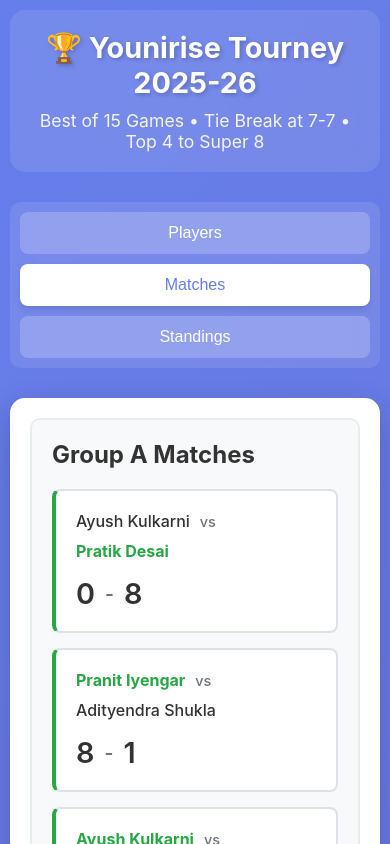
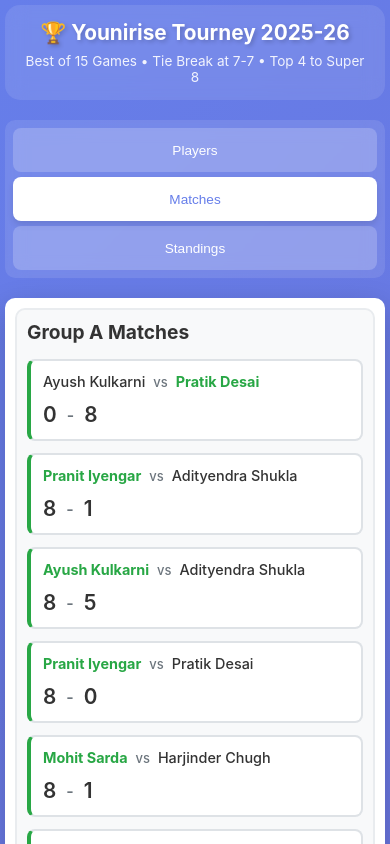
Before and after one commit to pratikv/younirise-tourney, a React (Vite) app: page / in a window 390 px wide. Both pictures are taken after a click on the button "Matches". Shown: the top 844 px of the page. Built offline with nearby package versions, Linux system fonts and the light colour scheme.

Commit message:
made the stylings accurate

```diff
--- a/src/App.css
+++ b/src/App.css
@@ -12,6 +12,10 @@ body {
   -moz-osx-font-smoothing: grayscale;
   background: linear-gradient(135deg, #667eea 0%, #764ba2 100%);
   min-height: 100vh;
+  /* Prevent horizontal scroll on mobile */
+  overflow-x: hidden;
+  /* Better touch scrolling on iOS */
+  -webkit-overflow-scrolling: touch;
 }
 
 .app {
@@ -82,6 +86,9 @@ body {
   font-size: 1em;
   font-weight: 500;
   transition: all 0.3s ease;
+  /* Better touch targets on mobile */
+  min-height: 44px;
+  touch-action: manipulation;
 }
 
 .tab-nav button:hover {
@@ -108,19 +115,66 @@ body {
     padding: 10px;
   }
 
+  .app-header {
+    padding: 15px;
+    margin-bottom: 20px;
+  }
+
   .app-header h1 {
-    font-size: 1.8em;
+    font-size: 1.5em;
+    margin-bottom: 8px;
+  }
+
+  .app-header p {
+    font-size: 0.9em;
   }
 
   .app-content {
-    padding: 20px;
+    padding: 15px;
+    border-radius: 10px;
+    min-height: auto;
   }
 
   .tab-nav {
-    flex-direction: column;
+    flex-direction: row;
+    flex-wrap: wrap;
+    gap: 8px;
+    padding: 8px;
+    margin-bottom: 20px;
   }
 
   .tab-nav button {
-    width: 100%;
+    flex: 1;
+    min-width: calc(50% - 4px);
+    padding: 10px 12px;
+    font-size: 0.9em;
   }
 }
+
+@media (max-width: 480px) {
+  .app {
+    padding: 5px;
+  }
+
+  .app-header h1 {
+    font-size: 1.3em;
+  }
+
+  .app-header p {
+    font-size: 0.85em;
+  }
+
+  .app-content {
+    padding: 10px;
+  }
+
+  .tab-nav {
+    gap: 5px;
+  }
+
+  .tab-nav button {
+    min-width: 100%;
+    padding: 12px;
+    font-size: 0.85em;
+  }
+}
--- a/src/components/DataManagement.css
+++ b/src/components/DataManagement.css
@@ -146,11 +146,66 @@
 }
 
 @media (max-width: 768px) {
+  .data-management {
+    gap: 20px;
+  }
+
+  .data-management h2 {
+    font-size: 1.3em;
+  }
+
+  .description {
+    font-size: 0.95em;
+  }
+
   .data-actions {
     grid-template-columns: 1fr;
+    gap: 20px;
   }
 
   .action-group {
     padding: 20px;
   }
+
+  .action-group h3 {
+    font-size: 1.1em;
+  }
+
+  .action-description {
+    font-size: 0.9em;
+  }
+
+  .export-btn,
+  .import-btn {
+    padding: 14px 24px;
+    font-size: 1em;
+  }
+
+  .info-section {
+    padding: 15px;
+  }
+
+  .info-section h3 {
+    font-size: 1.1em;
+  }
+
+  .info-section ul {
+    font-size: 0.9em;
+  }
 }
+
+@media (max-width: 480px) {
+  .data-management h2 {
+    font-size: 1.2em;
+  }
+
+  .action-group {
+    padding: 15px;
+  }
+
+  .export-btn,
+  .import-btn {
+    padding: 12px 20px;
+    font-size: 0.95em;
+  }
+}
--- a/src/components/MatchResults.css
+++ b/src/components/MatchResults.css
@@ -105,7 +105,7 @@
 }
 
 .record-btn {
-  padding: 10px 20px;
+  padding: 12px 20px;
   background: #667eea;
   color: white;
   border: none;
@@ -115,6 +115,8 @@
   cursor: pointer;
   transition: background 0.3s, transform 0.2s;
   width: 100%;
+  min-height: 44px;
+  touch-action: manipulation;
 }
 
 .record-btn:hover {
@@ -239,6 +241,8 @@
   font-weight: 600;
   cursor: pointer;
   transition: all 0.3s;
+  min-height: 44px;
+  touch-action: manipulation;
 }
 
 .modal-actions button[type="submit"] {
@@ -279,19 +283,128 @@
 }
 
 @media (max-width: 768px) {
+  .group-matches {
+    padding: 15px;
+  }
+
+  .group-matches h2 {
+    font-size: 1.2em;
+    margin-bottom: 15px;
+  }
+
   .matches-list {
     grid-template-columns: 1fr;
+    gap: 12px;
+  }
+
+  .match-card {
+    padding: 15px;
+  }
+
+  .match-players {
+    margin-bottom: 12px;
+    font-size: 0.95em;
+  }
+
+  .match-score {
+    font-size: 1.1em;
+  }
+
+  .match-score .score {
+    font-size: 1.3em;
+  }
+
+  .record-btn {
+    padding: 12px;
+    font-size: 0.95em;
+  }
+
+  .pending-match-label {
+    padding: 8px 15px;
+    font-size: 0.85em;
+  }
+
+  .modal-overlay {
+    padding: 10px;
+    align-items: flex-start;
+    padding-top: 20px;
+  }
+
+  .modal-content {
+    padding: 20px;
+    max-width: 100%;
+    margin: 0;
+    border-radius: 10px;
+  }
+
+  .modal-content h3 {
+    font-size: 1.2em;
+    margin-bottom: 12px;
+  }
+
+  .match-info {
+    padding: 12px;
+    font-size: 0.9em;
+    margin-bottom: 15px;
   }
 
   .score-inputs {
     flex-direction: column;
+    gap: 15px;
   }
 
   .score-inputs .vs {
     transform: rotate(90deg);
+    margin: -5px 0;
+  }
+
+  .score-input-group {
+    min-width: 100%;
+  }
+
+  .score-input-group input {
+    padding: 12px;
+    font-size: 1.2em;
+  }
+
+  .modal-actions {
+    flex-direction: column;
+  }
+
+  .modal-actions button {
+    width: 100%;
+    padding: 14px;
+  }
+
+  .help-text {
+    font-size: 0.85em;
+    margin-top: 12px;
+  }
+}
+
+@media (max-width: 480px) {
+  .group-matches {
+    padding: 10px;
+  }
+
+  .match-card {
+    padding: 12px;
+  }
+
+  .match-players {
+    font-size: 0.9em;
+    gap: 8px;
+  }
+
+  .match-score {
+    font-size: 1em;
   }
 
   .modal-content {
-    padding: 20px;
+    padding: 15px;
+  }
+
+  .modal-content h3 {
+    font-size: 1.1em;
   }
 }
--- a/src/components/PlayerManagement.css
+++ b/src/components/PlayerManagement.css
@@ -63,6 +63,8 @@
   font-weight: 600;
   cursor: pointer;
   transition: background 0.3s, transform 0.2s;
+  min-height: 44px;
+  touch-action: manipulation;
 }
 
 .add-player-form button:hover {
@@ -150,17 +152,66 @@
 }
 
 @media (max-width: 768px) {
+  .player-management {
+    gap: 20px;
+  }
+
+  .add-player-section {
+    padding: 15px;
+  }
+
+  .add-player-section h2 {
+    font-size: 1.2em;
+    margin-bottom: 12px;
+  }
+
   .add-player-form {
     flex-direction: column;
+    gap: 12px;
   }
 
   .add-player-form input,
   .add-player-form select,
   .add-player-form button {
     width: 100%;
+    padding: 14px;
+    font-size: 1em;
+  }
+
+  .group-section {
+    padding: 15px;
+  }
+
+  .group-section h2 {
+    font-size: 1.2em;
+    margin-bottom: 12px;
   }
 
   .players-grid {
     grid-template-columns: 1fr;
+    gap: 12px;
+  }
+
+  .player-card {
+    padding: 12px;
+  }
+
+  .remove-btn {
+    width: 32px;
+    height: 32px;
+    font-size: 22px;
   }
 }
+
+@media (max-width: 480px) {
+  .add-player-section,
+  .group-section {
+    padding: 12px;
+  }
+
+  .add-player-form input,
+  .add-player-form select,
+  .add-player-form button {
+    padding: 12px;
+  }
+}
--- a/src/components/Standings.css
+++ b/src/components/Standings.css
@@ -151,20 +151,92 @@
 }
 
 @media (max-width: 768px) {
+  .standings-section {
+    padding: 15px;
+  }
+
+  .standings-section h2 {
+    font-size: 1.2em;
+    margin-bottom: 15px;
+  }
+
   .standings-table {
-    font-size: 0.9em;
+    font-size: 0.85em;
+    -webkit-overflow-scrolling: touch;
   }
 
   .standings-table th,
   .standings-table td {
-    padding: 10px 8px;
+    padding: 10px 6px;
+    white-space: nowrap;
+  }
+
+  .standings-table th {
+    font-size: 0.8em;
+    padding: 8px 6px;
+  }
+
+  .standings-table td:first-child {
+    font-size: 0.9em;
+  }
+
+  .qualified-badge {
+    font-size: 0.75em;
+    padding: 4px 8px;
   }
 
   .qualifiers-grid {
     grid-template-columns: 1fr;
+    gap: 20px;
+  }
+
+  .super8-section {
+    padding: 20px;
+    margin-top: 15px;
   }
 
   .super8-section h2 {
-    font-size: 1.5em;
+    font-size: 1.3em;
+    margin-bottom: 20px;
+  }
+
+  .qualifiers-group {
+    padding: 15px;
+  }
+
+  .qualifiers-group h3 {
+    font-size: 1.1em;
   }
 }
+
+@media (max-width: 480px) {
+  .standings-section {
+    padding: 10px;
+  }
+
+  .standings-section h2 {
+    font-size: 1.1em;
+  }
+
+  .standings-table {
+    font-size: 0.75em;
+  }
+
+  .standings-table th,
+  .standings-table td {
+    padding: 8px 4px;
+  }
+
+  .standings-table th {
+    font-size: 0.7em;
+    letter-spacing: 0.3px;
+  }
+
+  .super8-section {
+    padding: 15px;
+  }
+
+  .super8-section h2 {
+    font-size: 1.1em;
+  }
+}
```
